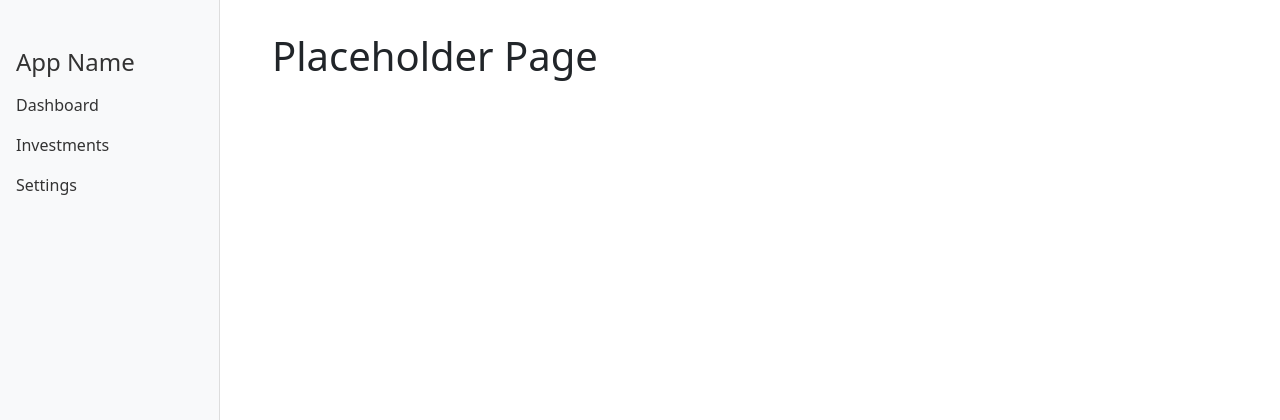
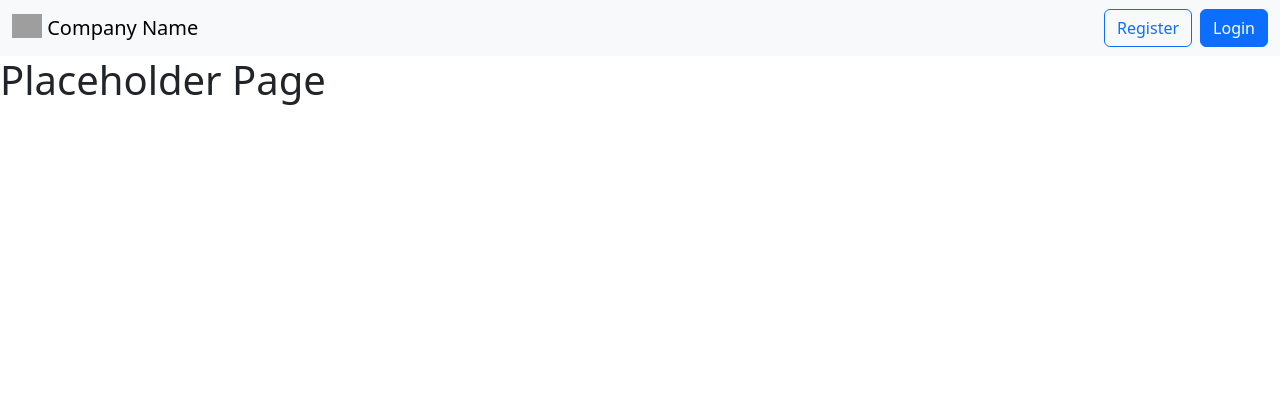
Before and after one commit to lporte04/flask-finance-app, a Flask app: page / in a window 1280 px wide. Shown: the top 420 px of the page. Run offline with Flask 3, Linux system fonts and the light colour scheme; grey boxes are pictures that could not be loaded.

Commit message:
added top-navbar to index

```diff
--- a/templates/_layout.html
+++ b/templates/_layout.html
@@ -35,6 +35,7 @@
         <a href="/dashboard">Dashboard</a>
         <a href="#">Investments</a>
         <a href="#">Settings</a>
+        <a href="#">Logout</a>
     </div>
     {% block body %}{% endblock %}
     <script src="https://cdn.jsdelivr.net/npm/bootstrap@5.3.3/dist/js/bootstrap.bundle.min.js" integrity="sha384-YvpcrYf0tY3lHB60NNkmXc5s9fDVZLESaAA55NDzOxhy9GkcIdslK1eN7N6jIeHz" crossorigin="anonymous"></script>
--- /dev/null
+++ b/templates/_top-navbar.html
@@ -0,0 +1,34 @@
+<!DOCTYPE html>
+<html lang="en">
+<head>
+    <meta charset="UTF-8">
+    <meta name="viewport" content="width=device-width, initial-scale=1.0">
+    <link href="https://cdn.jsdelivr.net/npm/bootstrap@5.3.3/dist/css/bootstrap.min.css" rel="stylesheet" integrity="sha384-QWTKZyjpPEjISv5WaRU9OFeRpok6YctnYmDr5pNlyT2bRjXh0JMhjY6hW+ALEwIH" crossorigin="anonymous">
+    <title>{% block title %}{% endblock %}</title>
+</head>
+<body>
+    <nav class="navbar navbar-expand-lg navbar-light bg-light">
+        <div class="container-fluid">
+          <!-- Logo and company name -->
+          <a class="navbar-brand" href="/">
+            <img src="{{ url_for('static', filename='img/logo.png') }}" alt="" width="30" height="24" class="d-inline-block align-text-top">
+            Company Name
+          </a>
+
+          <!-- Hamburger menu for mobile -->
+          <button class="navbar-toggler" type="button" data-bs-toggle="collapse" data-bs-target="#navbarSupportedContent" aria-controls="navbarSupportedContent" aria-expanded="false" aria-label="Toggle navigation">
+            <span class="navbar-toggler-icon"></span>
+          </button>
+
+          <div class="collapse navbar-collapse" id="navbarSupportedContent">
+            <div class="d-flex ms-auto">
+              <a href="/register" class="btn btn-outline-primary me-2">Register</a>
+              <a href="/login" class="btn btn-primary">Login</a>
+            </div>
+          </div>
+        </div>
+      </nav>
+    {% block body %}{% endblock %}
+    <script src="https://cdn.jsdelivr.net/npm/bootstrap@5.3.3/dist/js/bootstrap.bundle.min.js" integrity="sha384-YvpcrYf0tY3lHB60NNkmXc5s9fDVZLESaAA55NDzOxhy9GkcIdslK1eN7N6jIeHz" crossorigin="anonymous"></script>
+</body>
+</html>
--- a/templates/index.html
+++ b/templates/index.html
@@ -1,4 +1,4 @@
-{% extends '_layout.html' %}
+{% extends '_top-navbar.html' %}
 
 {% block title %}Index{% endblock %}
 {% block body %}
```
